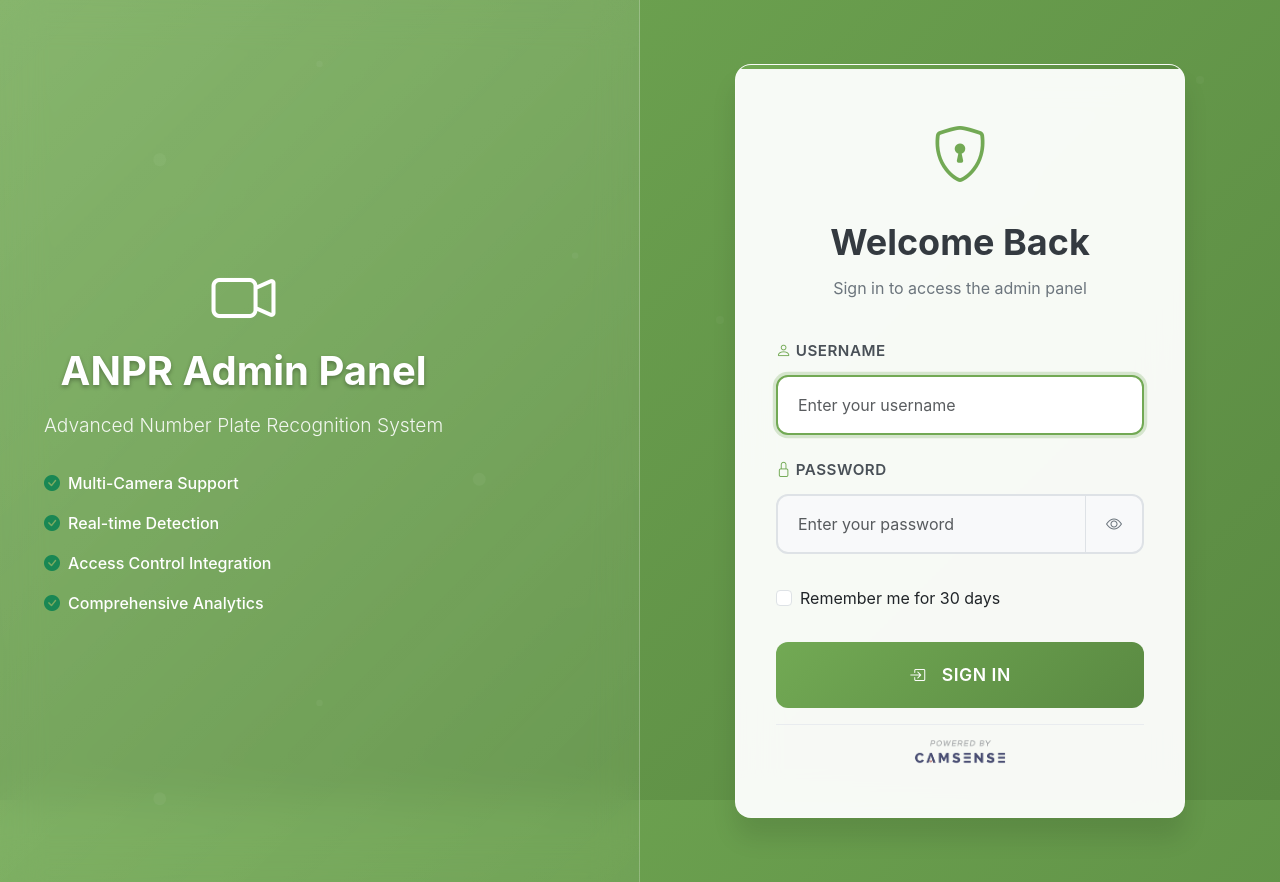
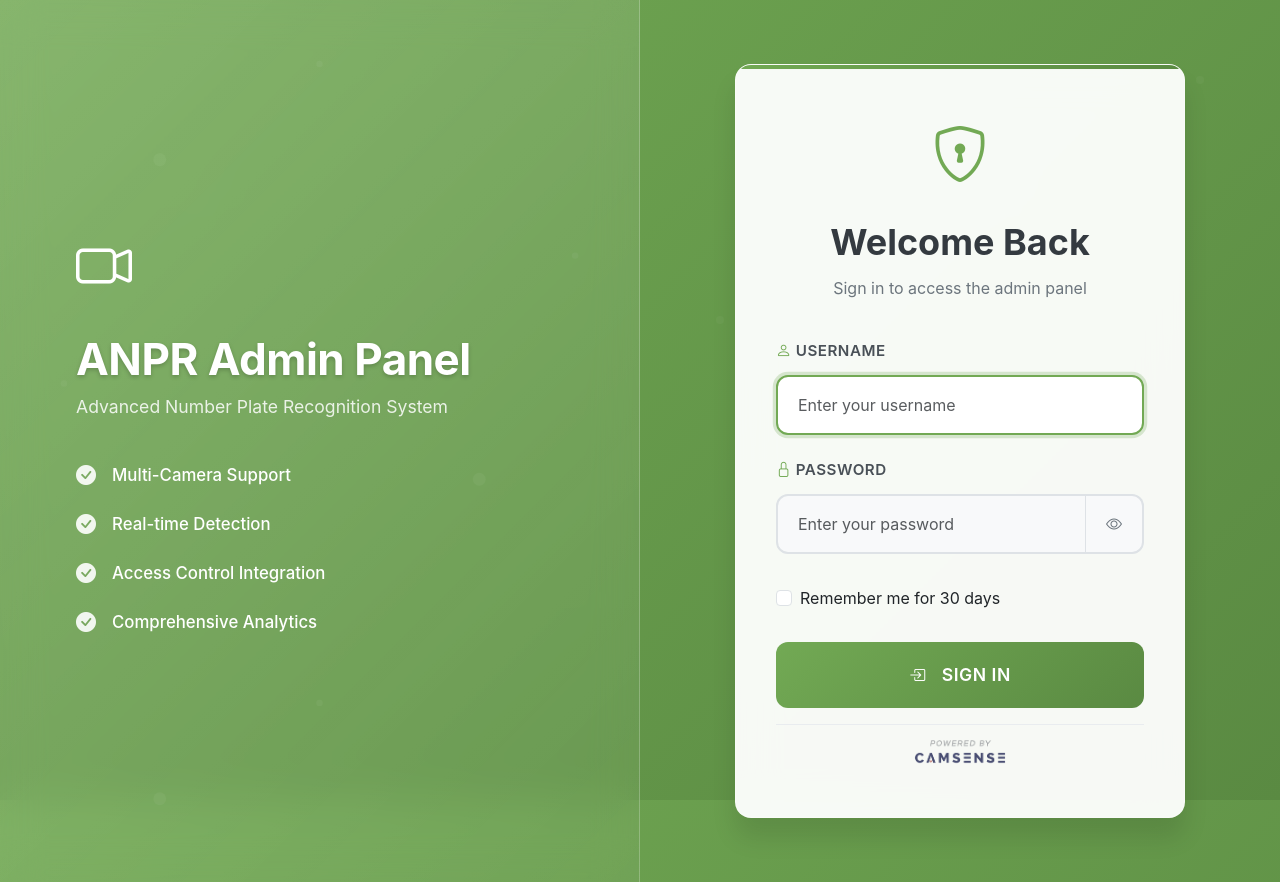
Before and after one commit to arpitpatel1364/ANPR, a Flask app: page /login in a window 1280 px wide. Run offline with Flask 3, Linux system fonts and the light colour scheme.

Commit message:
style: update login page layout and typography for improved alignment and visual consistency

```diff
--- a/admin_panel/static/css/login.css
+++ b/admin_panel/static/css/login.css
@@ -74,12 +74,12 @@
 .login-content {
     position: relative;
     z-index: 3;
-    padding: 3rem 2rem;
+    padding: 3rem 4rem;
     height: 100%;
     display: flex;
     align-items: center;
-    justify-content: center;
-    text-align: center;
+    justify-content: flex-start;
+    text-align: left;
 }
 
 .login-content .text-center {
@@ -88,38 +88,45 @@
 }
 
 .login-icon {
-    font-size: 4rem;
+    font-size: 3.5rem;
     color: white;
     margin-bottom: 1.5rem;
+    display: inline-block;
 }
 
 .login-title {
-    font-size: 2.5rem;
+    font-size: 2.75rem;
     font-weight: 700;
     color: white;
-    margin-bottom: 1rem;
-    text-shadow: 0 2px 4px rgba(0, 0, 0, 0.3);
+    margin-bottom: 0.5rem;
+    text-shadow: 0 2px 4px rgba(0, 0, 0, 0.2);
+    letter-spacing: -0.5px;
 }
 
 .login-subtitle {
-    font-size: 1.2rem;
-    color: rgba(255, 255, 255, 0.9);
-    margin-bottom: 2rem;
-    font-weight: 300;
+    font-size: 1.1rem;
+    color: rgba(255, 255, 255, 0.85);
+    margin-bottom: 2.5rem;
+    font-weight: 400;
 }
 
 .login-features {
     text-align: left;
-    max-width: 300px;
+    max-width: 100%;
 }
 
 .feature-item {
     display: flex;
     align-items: center;
-    margin-bottom: 1rem;
-    font-size: 1rem;
+    margin-bottom: 1.2rem;
+    font-size: 1.05rem;
     color: white;
     font-weight: 500;
+}
+
+.feature-item i {
+    color: rgba(255, 255, 255, 0.9);
+    font-size: 1.25rem;
 }
 
 .login-form-container {
--- a/admin_panel/templates/login.html
+++ b/admin_panel/templates/login.html
@@ -19,25 +19,25 @@
             <!-- Left Side - Branding -->
             <div class="col-lg-6 d-none d-lg-flex login-left">
                 <div class="login-content">
-                    <div class="text-center">
+                    <div>
                         <i class="bi bi-camera-video login-icon"></i>
                         <h1 class="login-title">ANPR Admin Panel</h1>
                         <p class="login-subtitle">Advanced Number Plate Recognition System</p>
                         <div class="login-features">
                             <div class="feature-item">
-                                <i class="bi bi-check-circle-fill text-success me-2"></i>
+                                <i class="bi bi-check-circle-fill me-3"></i>
                                 Multi-Camera Support
                             </div>
                             <div class="feature-item">
-                                <i class="bi bi-check-circle-fill text-success me-2"></i>
+                                <i class="bi bi-check-circle-fill me-3"></i>
                                 Real-time Detection
                             </div>
                             <div class="feature-item">
-                                <i class="bi bi-check-circle-fill text-success me-2"></i>
+                                <i class="bi bi-check-circle-fill me-3"></i>
                                 Access Control Integration
                             </div>
                             <div class="feature-item">
-                                <i class="bi bi-check-circle-fill text-success me-2"></i>
+                                <i class="bi bi-check-circle-fill me-3"></i>
                                 Comprehensive Analytics
                             </div>
                         </div>
```
